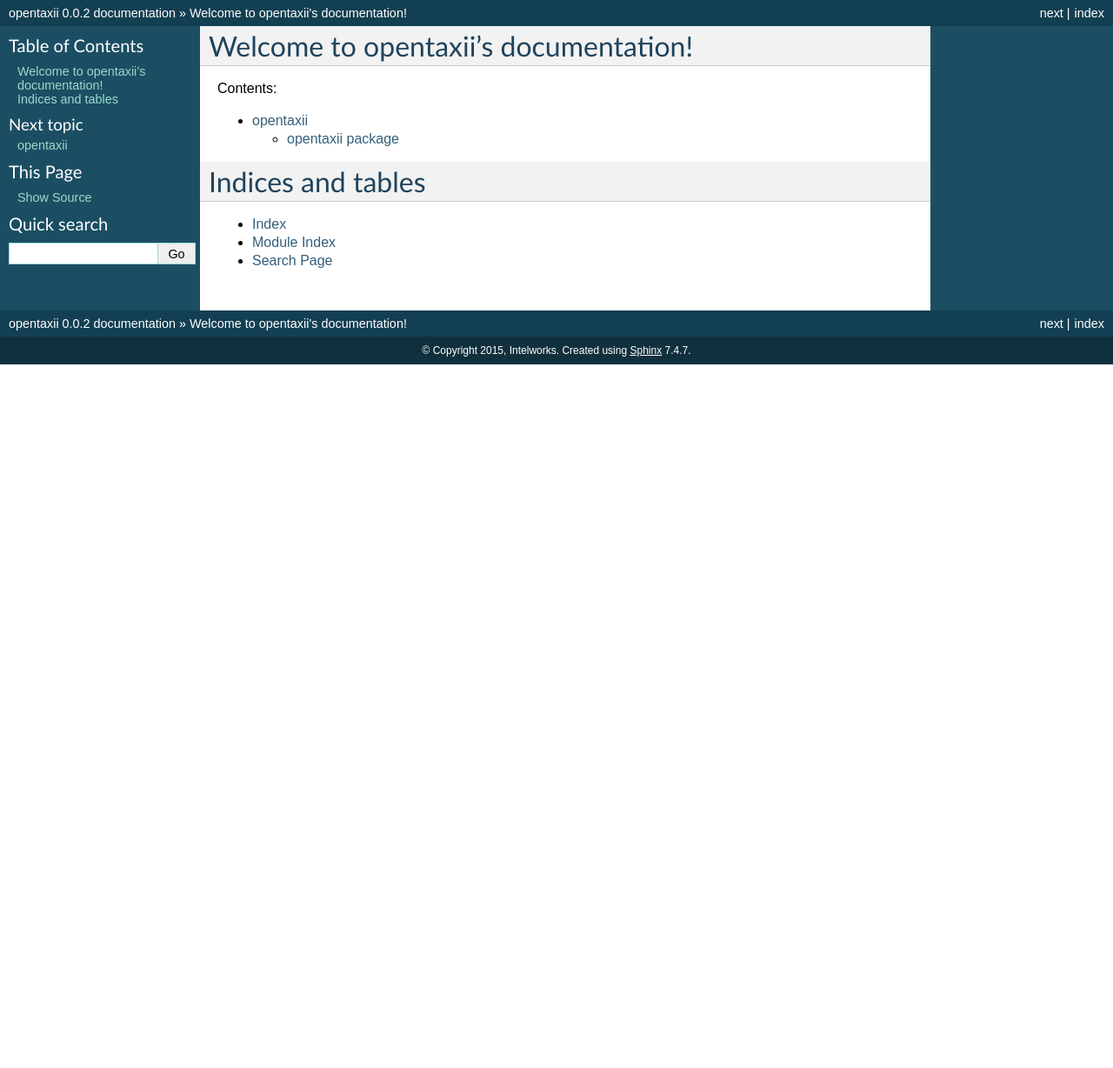
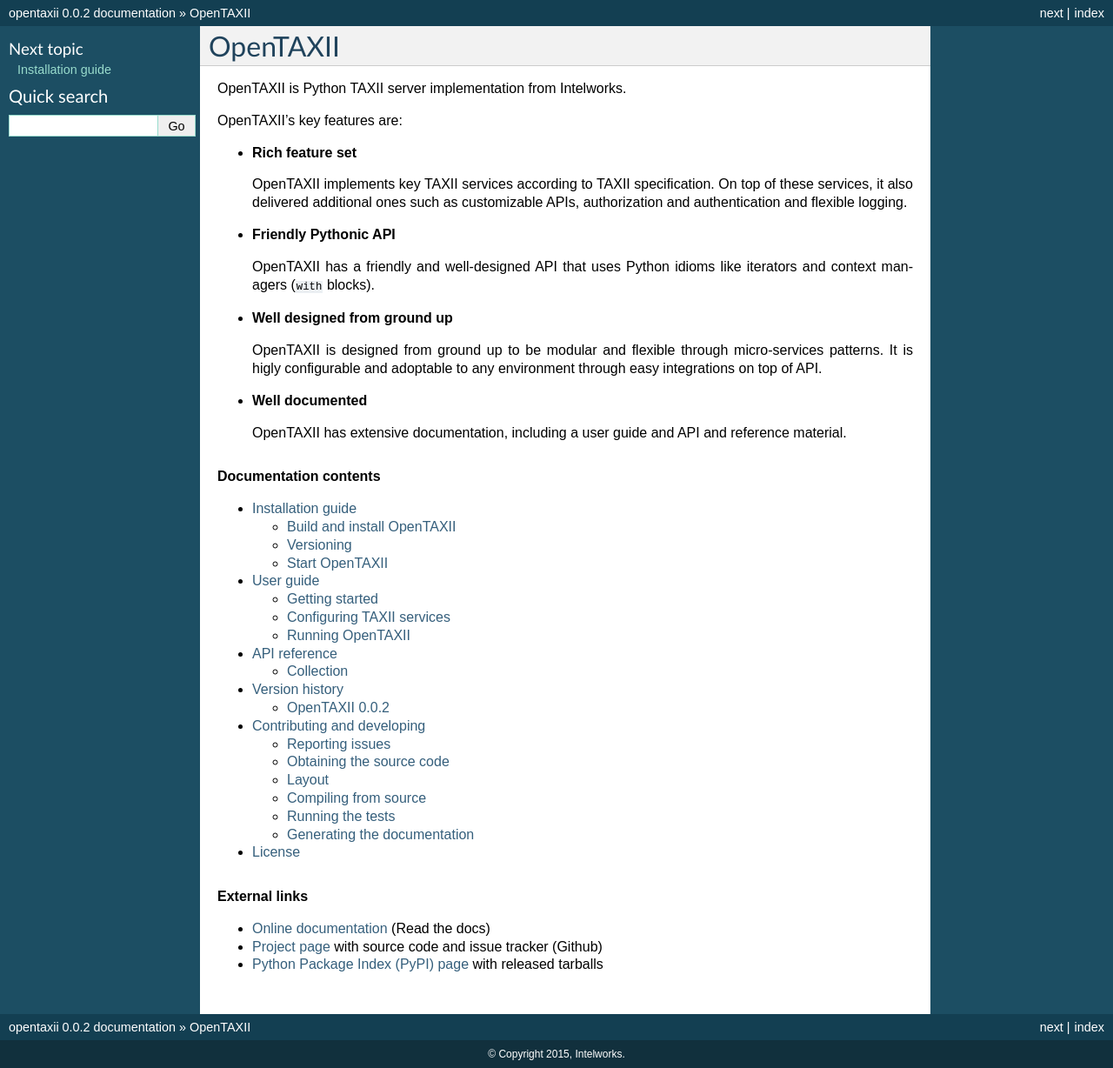
Before and after one commit to eclecticiq/OpenTAXII, a Sphinx documentation site: the page built from docs/index.rst, in a window 1280 px wide. Shown: the whole page at 87% size. Built offline with Sphinx 7.4.7, drawn with Linux system fonts in a browser that asks for light colours; before the commit the page ends 900 px from its top, so only the background shows below that.

Commit message:
update docs and add license

```diff
--- /dev/null
+++ b/NEWS.rst
@@ -0,0 +1,10 @@
+===============
+Version history
+===============
+
+OpenTAXII 0.0.2
+===============
+
+Release date: 2015-03-16
+
+* Initial release
--- /dev/null
+++ b/docs/api.rst
@@ -0,0 +1,17 @@
+=============
+API reference
+=============
+
+This document is the API reference for OpenTAXII. It describes all classes,
+methods, functions, and attributes that are part of the public API.
+
+Most of the terminology in the OpenTAXII API comes straight from the TAXII specification.
+See the TAXII documentation for more detailed explanations.
+
+
+Collection
+==========
+
+TODO
+
+.. vim: set tabstop=3 shiftwidth=3:
--- a/docs/conf.py
+++ b/docs/conf.py
@@ -28,9 +28,7 @@
 # Add any Sphinx extension module names here, as strings. They can be
 # extensions coming with Sphinx (named 'sphinx.ext.*') or your custom
 # ones.
-extensions = [
-    'sphinx.ext.autodoc',
-]
+extensions = ['sphinx.ext.autodoc', 'sphinx.ext.coverage']
 
 # Add any paths that contain templates here, relative to this directory.
 templates_path = ['_templates']
@@ -92,6 +90,9 @@
 # A list of ignored prefixes for module index sorting.
 #modindex_common_prefix = []
 
+autodoc_default_flags = ['members', 'undoc-members']
+autodoc_member_order = 'bysource'
+
 # If true, keep warnings as "system message" paragraphs in the built documents.
 #keep_warnings = False
 
@@ -152,7 +153,7 @@
 #html_additional_pages = {}
 
 # If false, no module index is generated.
-#html_domain_indices = True
+html_domain_indices = False
 
 # If false, no index is generated.
 #html_use_index = True
@@ -161,10 +162,10 @@
 #html_split_index = False
 
 # If true, links to the reST sources are added to the pages.
-#html_show_sourcelink = True
+html_show_sourcelink = False
 
 # If true, "Created using Sphinx" is shown in the HTML footer. Default is True.
-#html_show_sphinx = True
+html_show_sphinx = False
 
 # If true, "(C) Copyright ..." is shown in the HTML footer. Default is True.
 #html_show_copyright = True
--- /dev/null
+++ b/docs/developer.rst
@@ -0,0 +1,51 @@
+===========================
+Contributing and developing
+===========================
+
+.. _OpenTAXII project page: https://github.com/Intelworks/OpenTAXII
+
+
+Reporting issues
+================
+
+_OpenTAXII uses Github's issue tracker. See the `OpenTAXII project page`_ on Github.
+
+
+Obtaining the source code
+=========================
+
+The OpenTAXII source code can be found on Github. See the `OpenTAXII project page`_ on
+Github.
+
+Layout
+======
+
+The opentaxii repository has the following layout:
+
+* ``docs/`` - Used to build the `documentation
+  <http://opentaxii.readthedocs.org>`_.
+* ``opentaxii/`` - The main opentaxii source.
+* ``tests/`` - opentaxii tests.
+
+
+Compiling from source
+=====================
+
+After cloning the Github repo, just run this::
+
+   (envname) $ python setup.py install
+
+
+Running the tests
+=================
+
+Almost all OpenTAXII code is covered by the unit tests. OpenTAXII uses *pytest* and
+*tox* for running those tests. Type ``make test`` to run the unit tests, or run
+``tox`` to run the tests against multiple Python versions.
+
+
+Generating the documentation
+============================
+
+The documentation is written in ReStructuredText (reST) format and processed
+using *Sphinx*. Type ``make html`` to build the HTML documentation.
--- a/docs/index.rst
+++ b/docs/index.rst
@@ -1,22 +1,45 @@
-.. opentaxii documentation master file, created by
-   sphinx-quickstart on Tue Mar 10 13:37:13 2015.
-   You can adapt this file completely to your liking, but it should at least
-   contain the root `toctree` directive.
+=========
+OpenTAXII
+=========
 
-Welcome to opentaxii's documentation!
-=====================================
+OpenTAXII is Python TAXII server implementation from Intelworks.
 
-Contents:
+OpenTAXII's key features are:
+
+* **Rich feature set**
+
+  OpenTAXII implements key TAXII services according to TAXII specification. On
+  top of these services, it also delivered additional ones such as customizable APIs,
+  authorization and authentication and flexible logging.
+
+* **Friendly Pythonic API**
+
+  OpenTAXII has a friendly and well-designed API that uses Python idioms like iterators and context managers (``with`` blocks).
+
+* **Well designed from ground up**
+
+  OpenTAXII is designed from ground up to be modular and flexible through micro-services
+  patterns. It is higly configurable and adoptable to any environment through easy
+  integrations on top of API.
+
+* **Well documented**
+
+  OpenTAXII has extensive documentation, including a user guide and API and reference material.
+
+.. rubric:: Documentation contents
 
 .. toctree::
    :maxdepth: 2
 
-   modules
+   installation
+   user
+   api
+   news
+   developer
+   license
 
+.. rubric:: External links
 
-Indices and tables
-==================
-
-* :ref:`genindex`
-* :ref:`modindex`
-* :ref:`search`
+* `Online documentation <https://opentaxii.readthedocs.org/>`_ (Read the docs)
+* `Project page <https://github.com/Intelworks/OpenTAXII/>`_ with source code and issue tracker (Github)
+* `Python Package Index (PyPI) page <http://pypi.python.org/pypi/opentaxii/>`_ with released tarballs
--- /dev/null
+++ b/docs/installation.rst
@@ -0,0 +1,48 @@
+==================
+Installation guide
+==================
+
+.. highlight:: sh
+
+This guide provides installation instructions for OpenTAXII.
+
+
+Build and install OpenTAXII
+========================
+
+The recommended (and easiest) way to install OpenTAXII is to install it into a
+virtual environment (*virtualenv*)::
+
+   $ virtualenv envname
+   $ source envname/bin/activate
+
+Now you can automatically install the latest OpenTAXII release from the `Python
+Package Index <http://pypi.python.org/>`_ (PyPI) using ``pip``::
+
+   (envname) $ pip install opentaxii
+
+(In case you're feeling old-fashioned:: downloading a source tarball, unpacking
+it and installing it manually with ``python setup.py install`` should also
+work.)
+
+
+Versioning
+==========
+
+Releases of OpenTAXII are given major.minor.revision version numbers, where major and minor correspond to the roadmap Intelworks has. The revision` number is used to indicate a fixpack.
+
+
+Start OpenTAXII
+===============
+
+After installation, this command should not give any output::
+
+   (envname) $ python fixtures.py
+   (envname) $ python runner.py
+
+
+.. rubric:: Next steps
+
+Continue with the :doc:`user guide <user>` to see how to use OpenTAXII.
+
+.. vim: set spell spelllang=en:
--- /dev/null
+++ b/docs/license.rst
@@ -0,0 +1 @@
+.. include:: ../LICENSE.rst
--- /dev/null
+++ b/docs/news.rst
@@ -0,0 +1 @@
+.. include:: ../NEWS.rst
--- /dev/null
+++ b/docs/user.rst
@@ -0,0 +1,37 @@
+==========
+User guide
+==========
+
+This user guide gives an overview of OpenTAXII. It covers:
+
+* configuring TAXII services,
+* implementing API providers and
+* running server
+
+Note: this document assumes basic familiarity with TAXII specification; visit the `TAXII
+homepage`_ for more information about its features.
+
+.. _`TAXII homepage`: http://taxii.mitre.org/
+
+
+Getting started
+===============
+
+TODO
+
+Configuring TAXII services
+==========================
+
+TODO
+
+Running OpenTAXII
+=================
+
+TODO
+
+.. rubric:: Next steps
+
+The user guide should be enough to get you started with OpenTAXII. A complete
+description of the OpenTAXII API is available from the :doc:`API reference <api>`.
+
+.. vim: set spell spelllang=en:
```
Also changed, not shown: README.rst (+31 -1 lines), setup.py (+26 -5 lines), LICENSE.rst (added).
